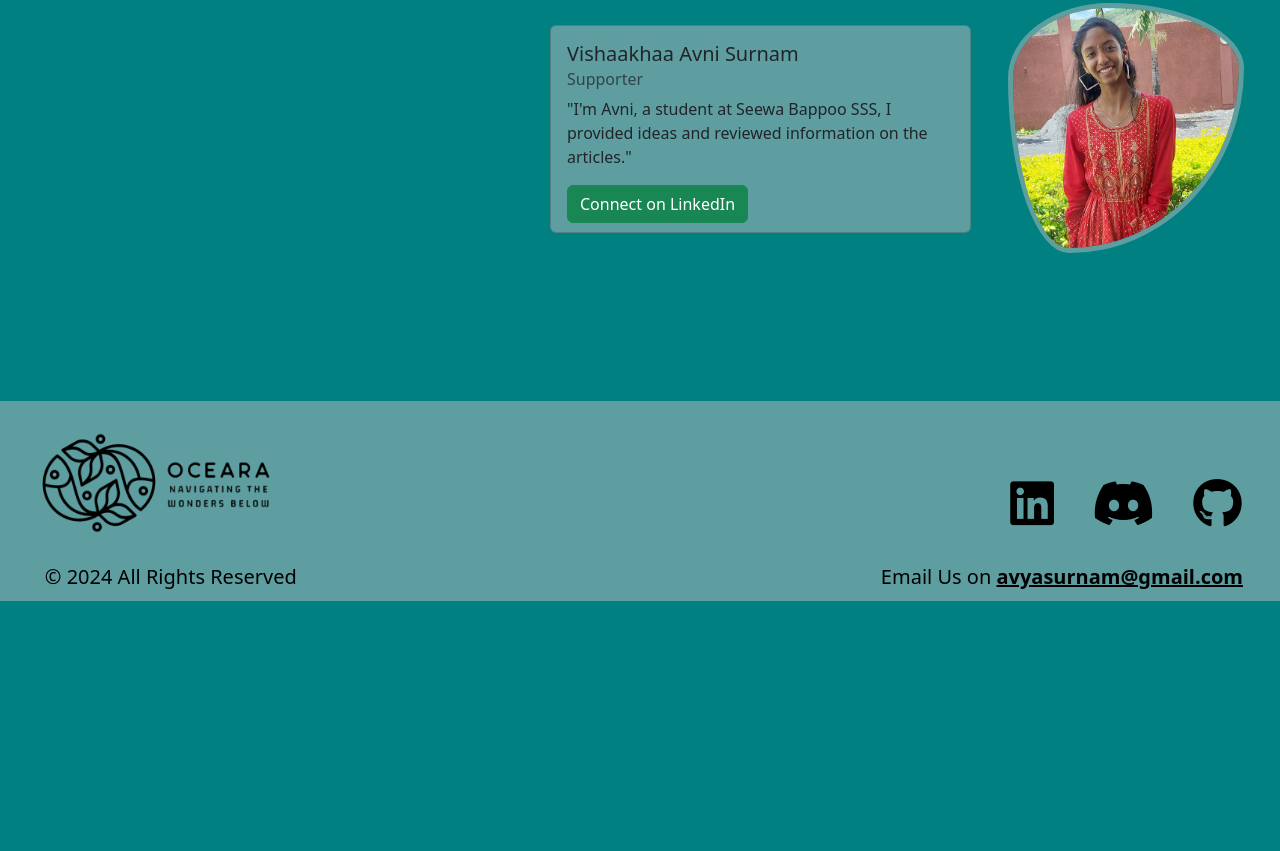
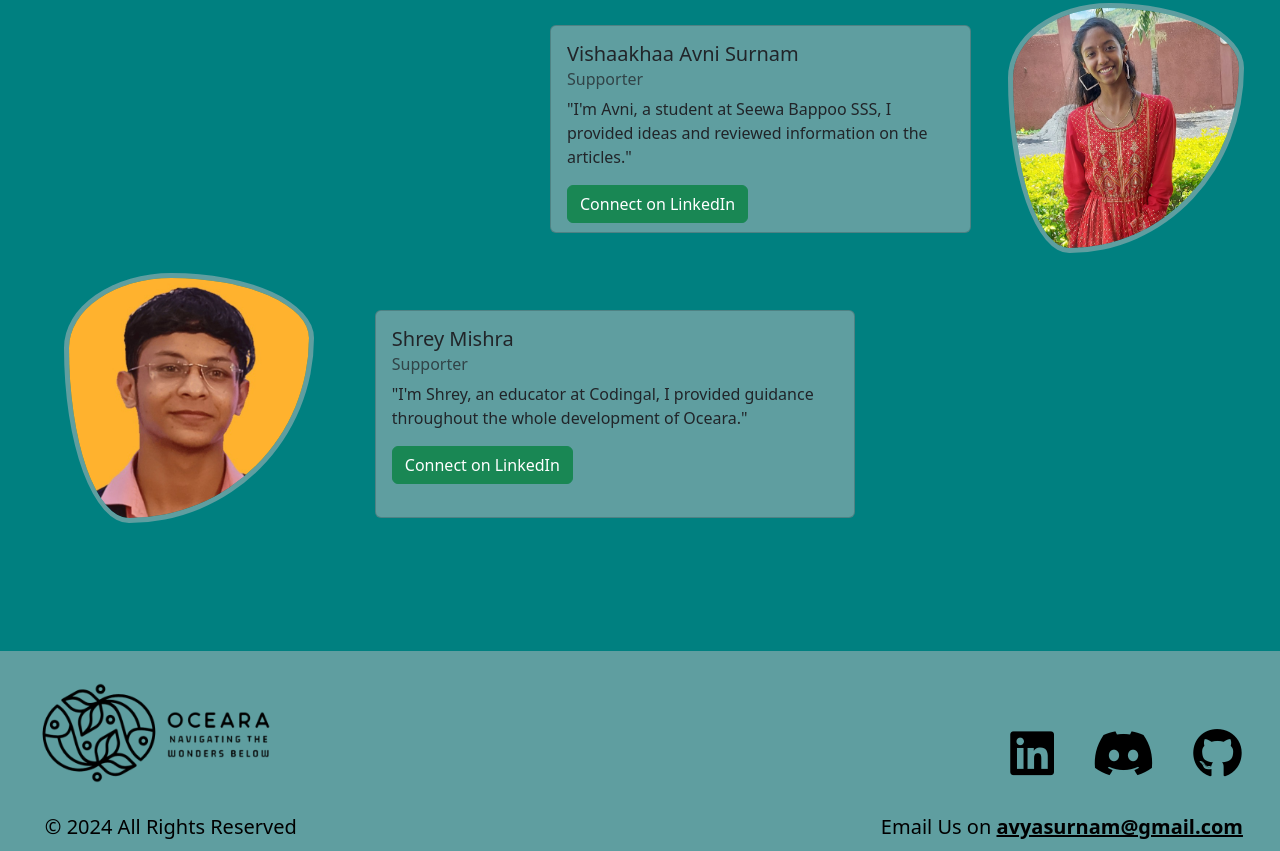
Before and after one commit to avya01/Oceara--1-, a plain HTML site: page AboutUs.html in a window 1280 px wide. Shown: the part 1494-2345 px from the top of the page. Before the commit the page ends 2095 px from the top, so only its background shows below. Drawn offline with nearby package versions, Linux system fonts and the light colour scheme; a web font is replaced by a local one.

Commit message:
Added wavy effect back and added a collaborator

```diff
--- a/AboutUs.html
+++ b/AboutUs.html
@@ -266,6 +266,31 @@
 
     </section>
 
+    <section class="Colaborator1">
+
+      <div class="developer-card2">
+
+        <img src="mrshrey.jpeg" class="about-imgs" width=250 height=250>
+
+        <div class="card" style="width: 30rem; height: 13rem; margin-top: 3% !important;">
+
+          <div class="card-body">
+
+           <h5 class="card-title">Shrey Mishra</h5>
+
+           <h6 class="card-subtitle mb-2 text-muted">Supporter</h6>
+
+           <p class="text">"I'm Shrey, an educator at Codingal, I provided guidance throughout the whole development of Oceara."</p>
+
+           <a href="#" target="_blank" class="card-link btn btn-success">Connect
+              on LinkedIn</a>
+
+        </div>
+
+      </div>
+
+    </section>
+
     <footer class="footer">
 
       <img src="logo-full.png" alt="Logo Of Oceara" class="footer-image">
--- a/style.css
+++ b/style.css
@@ -81,7 +81,7 @@ html {
   left: 0;
   width: 100%;
   height: 20vh;
-  background: url(https://i.imgur.com/DLD3N2t.png);
+  background-image: url("wave.png");
   background-size: 100vw 20vh;
 }
 
@@ -264,6 +264,7 @@ html {
 
 .rights {
   margin-left: 3.5%;
+  margin-bottom: 5%;
 }
 
 .icons {
@@ -278,6 +279,7 @@ html {
 .email {
   float: right;
   margin-right: 3%;
+  margin-bottom: 5%;
 }
 
 .notice {
```
Also changed, not shown: mrshrey.jpeg (added), wave.png (added).
